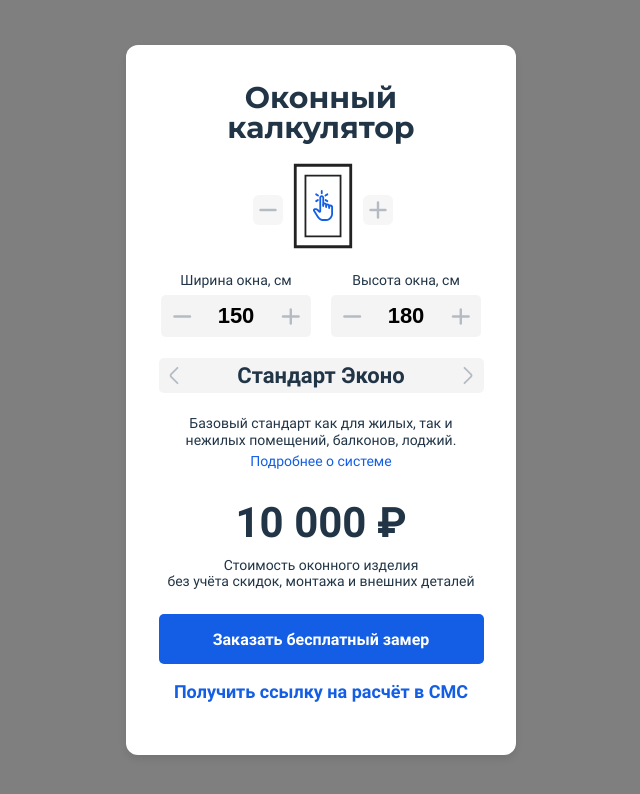
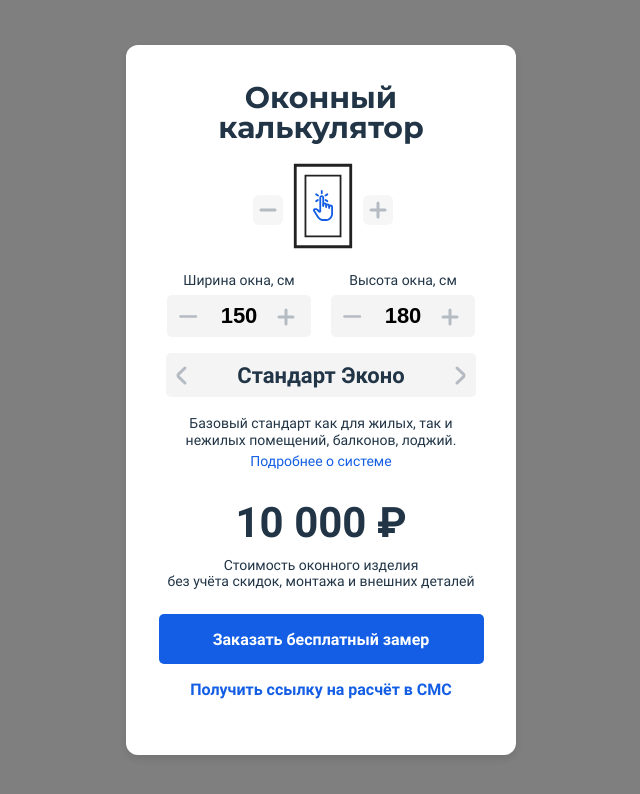
Before and after one commit to costiucigor/calculator-vue, a Vue app: page / in a window 1280 px wide. Both pictures are taken after a click on the button "Получите расчёт". Shown: the top 794 px of the page, without its empty margins (319-959 px from the left). Built offline with nearby package versions, Linux system fonts and the light colour scheme.

Commit message:
changes 3

```diff
--- a/src/components/Counter.vue
+++ b/src/components/Counter.vue
@@ -12,12 +12,10 @@
       </div>
       <input ref="input" type="text" v-model="count" @input="handleInput" @blur="validateInput" :style="{ maxWidth: maxWindowWidth + 'px' }"/>
       <div class="plus" @click="increment">
-        <svg width="32" height="29" viewBox="0 0 32 29" fill="none" xmlns="http://www.w3.org/2000/svg">
-          <path d="M8 14.4999H23.6" stroke="#B5BBC2" stroke-width="2.39066" stroke-linecap="round"/>
-          <path d="M15.8003 21.5713L15.8003 7.42843" stroke="#B5BBC2" stroke-width="2.39066" stroke-linecap="round"/>
+        <svg width="18" height="18" viewBox="0 0 18 18" fill="none" xmlns="http://www.w3.org/2000/svg">
+          <path d="M2 9H16" stroke="#B5BBC2" stroke-width="3" stroke-linecap="round"/>
+          <path d="M9 16L9 2" stroke="#B5BBC2" stroke-width="3" stroke-linecap="round"/>
         </svg>
-
-
       </div>
     </div>
     <div v-if="error && !maxError" class="warning-text">{{ errorText }}</div>
@@ -132,7 +130,6 @@ watch(() => props.maxCount, (newValue, oldValue) => {
 
 <style scoped>
 .number {
-  max-width: 1800px;
   height: 42px;
   border-radius: 5px;
   display: flex;
@@ -161,7 +158,7 @@ watch(() => props.maxCount, (newValue, oldValue) => {
 }
 
 input {
-  width: 64px;
+  width: 58px;
   text-align: center;
   font-size: 22px;
   font-weight: bold;
--- a/src/components/DescriptionSwitcher.vue
+++ b/src/components/DescriptionSwitcher.vue
@@ -18,17 +18,15 @@ const switchName = (direction) => {
 <template>
   <div class="name-switcher">
     <div class="arrow left" @click="switchName(-1)">
-      <svg width="25" height="25" viewBox="0 0 25 25" fill="none" xmlns="http://www.w3.org/2000/svg">
-        <path d="M15.5039 4.80007L9.16502 11.139C8.41641 11.8876 8.41641 13.1126 9.16502 13.8612L15.5039 20.2001" stroke="#B5BBC2" stroke-width="1.793" stroke-miterlimit="10" stroke-linecap="round" stroke-linejoin="round"/>
+      <svg width="23" height="23" viewBox="0 0 23 23" fill="none" xmlns="http://www.w3.org/2000/svg">
+        <path d="M13 4L6.56957 10.1742C5.81014 10.9034 5.81014 12.0966 6.56957 12.8258L13 19" stroke="#B5BBC2" stroke-width="3" stroke-miterlimit="10" stroke-linecap="round" stroke-linejoin="round"/>
       </svg>
-
     </div>
     <div class="name">{{ currentName }}</div>
     <div class="arrow right" @click="switchName(1)">
-      <svg width="25" height="25" viewBox="0 0 25 25" fill="none" xmlns="http://www.w3.org/2000/svg">
-        <path d="M9.49609 4.80008L15.835 11.139C16.5836 11.8876 16.5836 13.1126 15.835 13.8612L9.49609 20.2001" stroke="#B5BBC2" stroke-width="1.793" stroke-miterlimit="10" stroke-linecap="round" stroke-linejoin="round"/>
+      <svg width="23" height="23" viewBox="0 0 23 23" fill="none" xmlns="http://www.w3.org/2000/svg">
+        <path d="M10 4L16.4304 10.1742C17.1899 10.9034 17.1899 12.0966 16.4304 12.8258L10 19" stroke="#B5BBC2" stroke-width="3" stroke-miterlimit="10" stroke-linecap="round" stroke-linejoin="round"/>
       </svg>
-
     </div>
   </div>
   <div class="content">
@@ -70,7 +68,7 @@ const switchName = (direction) => {
   cursor: pointer;
   font-size: 20px;
   width: 35px;
-  height: 35px;
+  height: 44px;
   background-color: #f4f4f4;
 }
 
@@ -97,8 +95,8 @@ const switchName = (direction) => {
   align-items: center;
   justify-content: center;
   background-color: #f4f4f4;
-  width: 280px;
-  height: 35px;
+  width: 240px;
+  height: 44px;
 }
 
 .description,
--- a/src/components/WindowChoosing.vue
+++ b/src/components/WindowChoosing.vue
@@ -1,5 +1,5 @@
 <script setup>
-import {ref, computed, defineProps, defineEmits, watch} from 'vue';
+import {ref, computed, defineProps, defineEmits, watch, onMounted, onUnmounted} from 'vue';
 import Counter from "./Counter.vue";
 import DescriptionSwitcher from "./DescriptionSwitcher.vue";
 import store from "../store/index.js";
@@ -181,11 +181,11 @@ const changeImage = (index) => {
       break;
     case getImageUrl(5):
       newImageUrl = getImageUrl(6);
-      newWindowType = 'Поворотно откидная';
+      newWindowType = 'Поворотно-откидная';
       break;
     case getImageUrl(6):
       newImageUrl = getImageUrl(7);
-      newWindowType = 'Поворотно откидная';
+      newWindowType = 'Поворотно-откидная';
       break;
     case getImageUrl(7):
       newImageUrl = getImageUrl(1);
@@ -208,10 +208,9 @@ const changeImage = (index) => {
   hideHints();
 
   setTimeout(() => {
-    // Clear the window type after 3 seconds
     windowTypes.value[index] = '';
     showParameter.value = false;
-  }, 10000);
+  }, 5000);
   showIcons.value = false;
 };
 
@@ -250,6 +249,7 @@ window.addEventListener('keydown', (event) => {
 watch(imageCount, () => {
   totalPrice.value;
 });
+
 </script>
 
 <template>
@@ -258,13 +258,12 @@ watch(imageCount, () => {
       <div class="modal-overlay"></div>
       <div class="modal-content">
         <div class="container">
-          <h1 class="title">Оконный калкулятор</h1>
+          <h1 class="title">Оконный калькулятор</h1>
           <div class="img-container">
             <button class="img-button" @click="removeImage">
               <svg width="18" height="4" viewBox="0 0 18 4" fill="none" xmlns="http://www.w3.org/2000/svg">
-                <path d="M1.5 2H16.5" stroke="#B5BBC2" stroke-width="2.39066" stroke-linecap="round"/>
+                <path d="M2 2H16" stroke="#B5BBC2" stroke-width="3" stroke-linecap="round"/>
               </svg>
-
             </button>
             <div class="images">
               <div v-for="(image, index) in images" :key="index" :class="{ 'first-index': index === 0 }">
@@ -277,11 +276,9 @@ watch(imageCount, () => {
             </div>
             <button class="img-button plus" @click="addImage">
               <svg width="18" height="18" viewBox="0 0 18 18" fill="none" xmlns="http://www.w3.org/2000/svg">
-                <path d="M1.5 9H16.5" stroke="#B5BBC2" stroke-width="2.39066" stroke-linecap="round"/>
-                <path d="M9 16.5L9 1.5" stroke="#B5BBC2" stroke-width="2.39066" stroke-linecap="round"/>
+                <path d="M2 9H16" stroke="#B5BBC2" stroke-width="3" stroke-linecap="round"/>
+                <path d="M9 16L9 2" stroke="#B5BBC2" stroke-width="3" stroke-linecap="round"/>
               </svg>
-
-
             </button>
           </div>
           <div class="window-params-container">
@@ -421,7 +418,11 @@ watch(imageCount, () => {
 }
 
 .overflow-container {
-  bottom: 0; /* Add shadow */
+  bottom: 0;
+}
+
+.overflow-container.no-shadow {
+  box-shadow: none;
 }
 
 @media (max-height: 700px) {
@@ -491,7 +492,7 @@ watch(imageCount, () => {
   font-family: "Roboto Bold";
   font-weight: bold;
   color: #135EE4;
-  font-size: 18px;
+  font-size: 16px;
   top: 4px;
   justify-content: center;
   text-align: center;
@@ -540,7 +541,7 @@ watch(imageCount, () => {
   margin-top: 38px;
   font-family: "Montserrat";
   font-weight: 700;
-  font-size: 35px;
+  font-size: 30px;
   line-height: 42px;
   align-items: center;
 }
@@ -733,7 +734,8 @@ watch(imageCount, () => {
   font-size: 16px;
   font-family: "Roboto";
   font-weight: 400;
-  border: 1px solid #ccc;
+  border: 1px solid  #f4f4f4;
+  background: #f4f4f4;
   border-radius: 5px;
   box-sizing: border-box;
   text-align: left;
--- a/src/style.css
+++ b/src/style.css
@@ -89,9 +89,6 @@ button {
   cursor: pointer;
   transition: border-color 0.25s;
 }
-button:hover {
-  border-color: #000000;
-}
 
 .card {
   padding: 2em;
```
